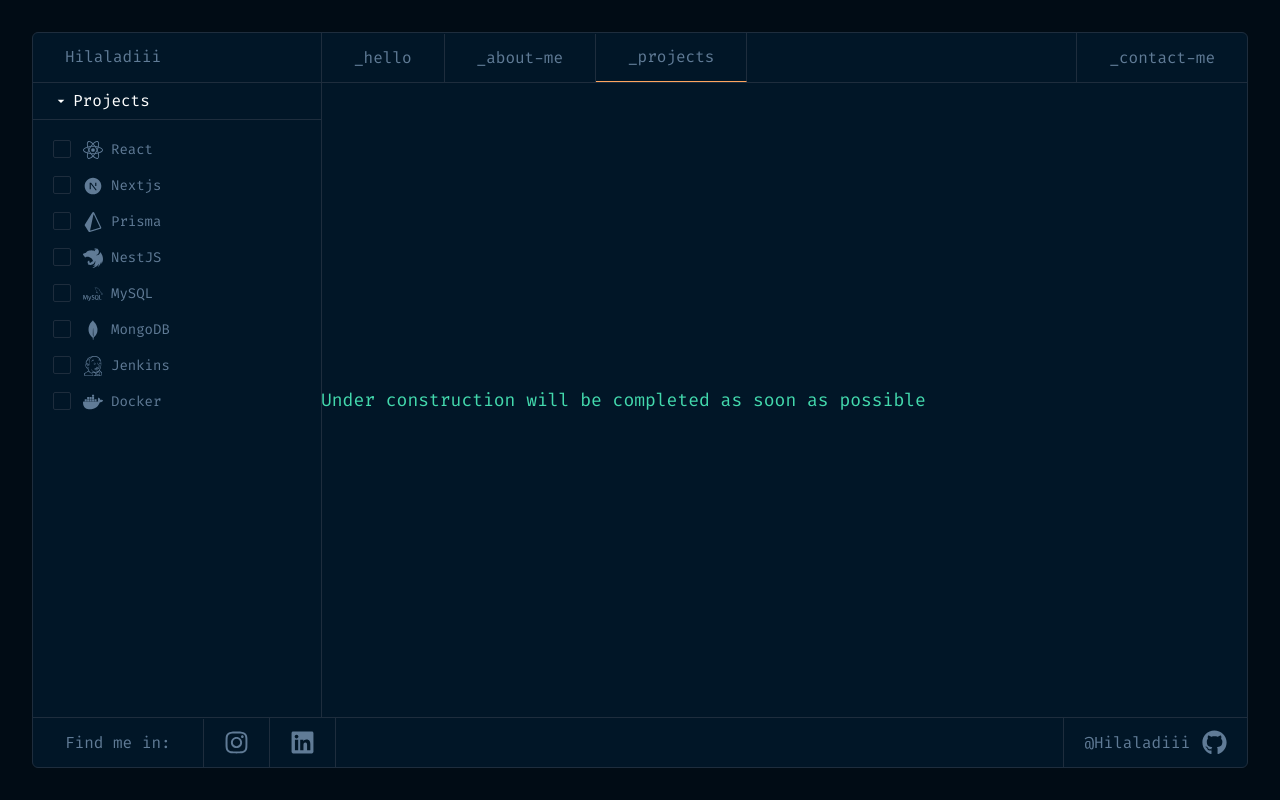
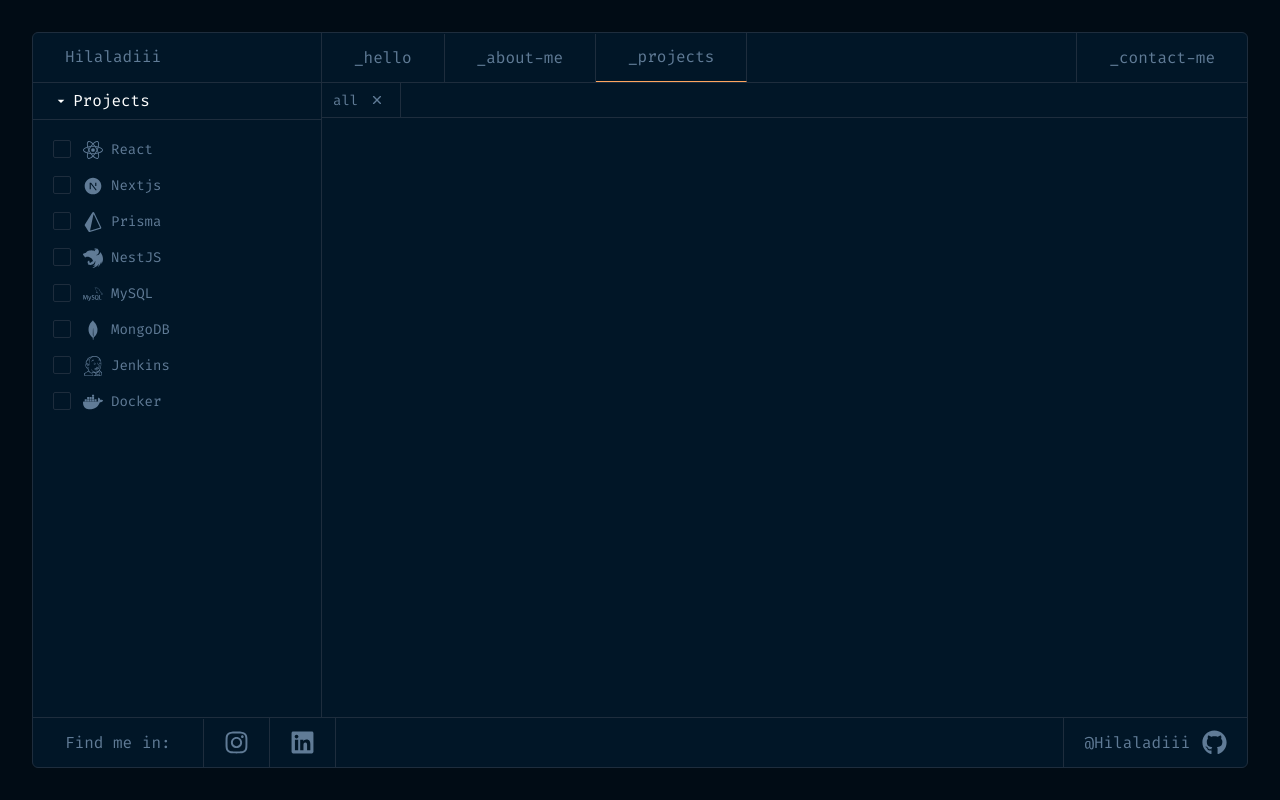
Before and after one commit to Hilaladiii/hilaladiiv2, a Next.js app: page /projects in a window 1280 px wide. Built offline with nearby package versions, Linux system fonts and the light colour scheme.

Commit message:
feat: add tab project component

```diff
--- a/src/app/projects/page.tsx
+++ b/src/app/projects/page.tsx
@@ -1,7 +1,12 @@
+import TabProject from "@/components/fragments/TabProject";
+import { Suspense } from "react";
+
 export default function ProjectPage() {
   return (
-    <div className="h-full text-accentD flex items-center justify-center text-body">
-      Under construction will be completed as soon as possible
+    <div className="h-full w-full">
+      <Suspense>
+        <TabProject />
+      </Suspense>
     </div>
   );
 }
--- /dev/null
+++ b/src/components/elements/TabProjectItem.tsx
@@ -0,0 +1,15 @@
+import { IoIosClose } from "react-icons/io";
+
+interface ITabProjectItem {
+  name: string;
+  onClose?: () => void;
+}
+
+export default function TabProjectItem({ name, onClose }: ITabProjectItem) {
+  return (
+    <div className="inline-flex gap-2 items-end border-r border-lines py-1.5 px-3">
+      <span className="text-sm">{name}</span>{" "}
+      <IoIosClose size={22} className="cursor-pointer" onClick={onClose} />
+    </div>
+  );
+}
--- /dev/null
+++ b/src/components/fragments/TabProject.tsx
@@ -0,0 +1,34 @@
+"use client";
+
+import { usePathname, useRouter, useSearchParams } from "next/navigation";
+import TabProjectItem from "../elements/TabProjectItem";
+
+export default function TabProject() {
+  const searchParams = useSearchParams();
+  const dataFilters = searchParams.getAll("filter");
+  const pathname = usePathname();
+  const { replace } = useRouter();
+
+  const handleClose = (value: string) => {
+    const params = new URLSearchParams(searchParams);
+    params.delete("filter", value);
+
+    replace(`${pathname}?${params}`, { scroll: false });
+  };
+
+  return (
+    <div className="text-secondary6 w-full border-b border-lines">
+      {dataFilters.length > 0 ? (
+        dataFilters.map((data, index) => (
+          <TabProjectItem
+            name={data}
+            key={index}
+            onClose={() => handleClose(data)}
+          />
+        ))
+      ) : (
+        <TabProjectItem name="all" />
+      )}
+    </div>
+  );
+}
```
